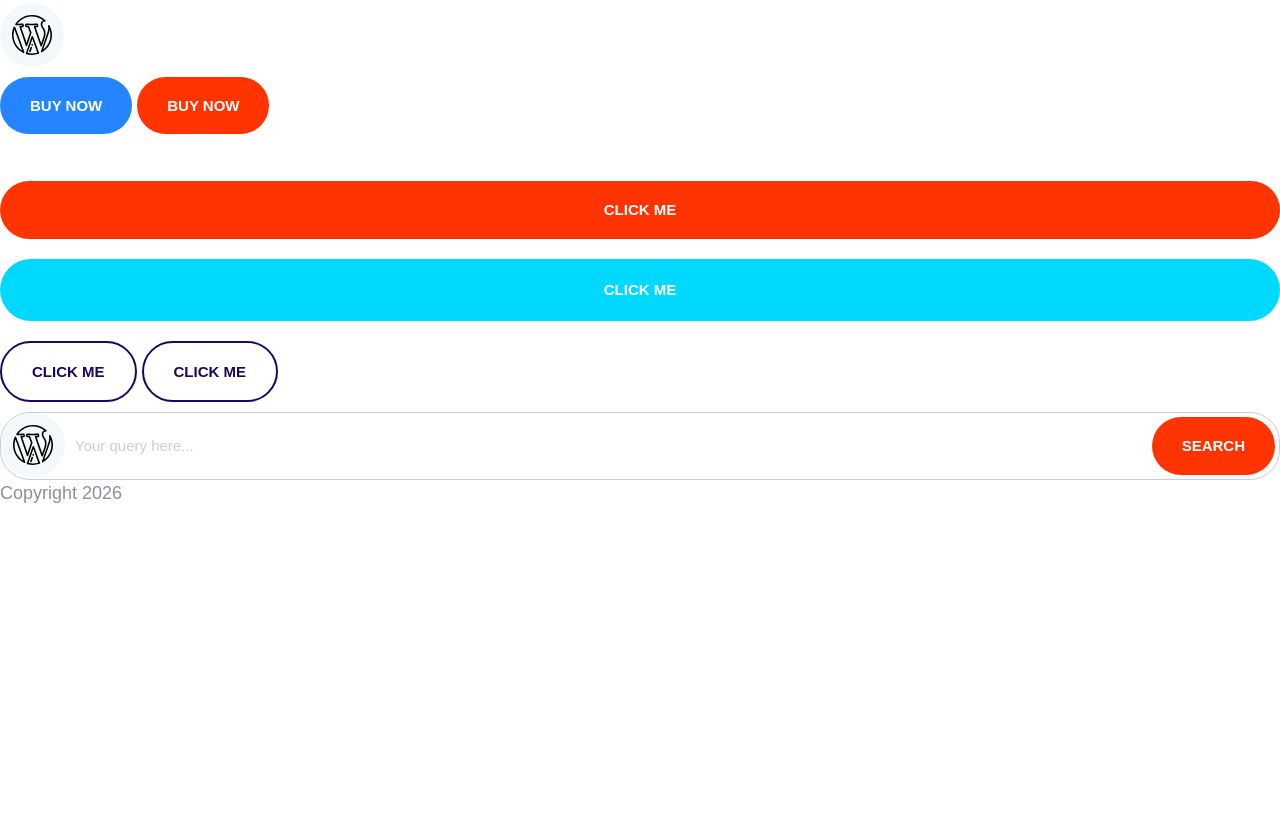
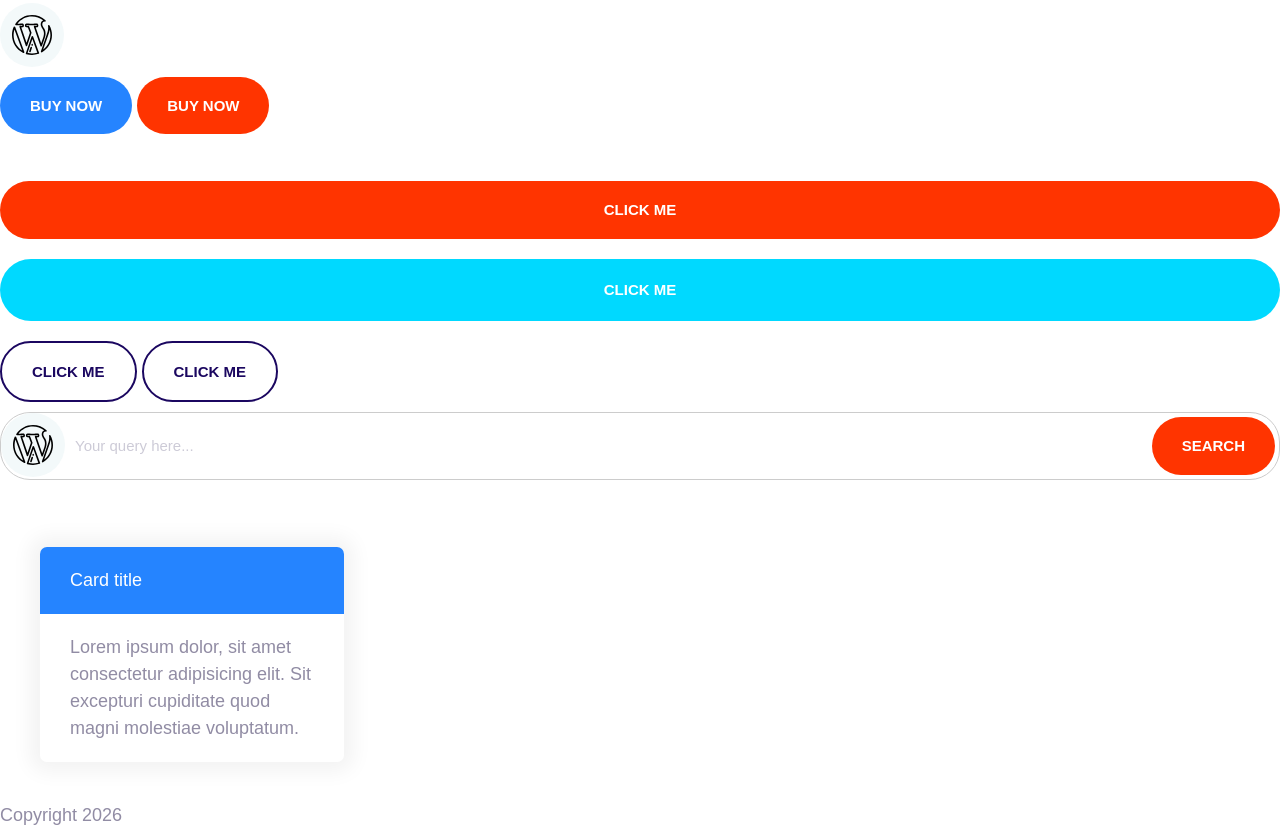
Before and after one commit to hebersandoval/eclipse, an Eleventy site: page src/home-2.njk in a window 1280 px wide. Shown: the part 434-1263 px from the top of the page. Before the commit the page ends 941 px from the top, so only its background shows below. Built offline with nearby package versions, Linux system fonts and the light colour scheme; Eleventy itself is replaced by a stand-in of ours; files that its build step writes are made by us from their sources.

Commit message:
Defined card component.

```diff
--- a/assets/css/styles-2.css
+++ b/assets/css/styles-2.css
@@ -277,3 +277,25 @@ a {
         font-size: 1.5rem;
     }
 }
+
+/* Cards */
+.card {
+    border-radius: 7px;
+    box-shadow: 0 0 20px 10px #f3f3f3;
+    overflow: hidden;
+}
+
+.card__header,
+.card__body {
+    padding: 2rem 3rem;
+}
+
+.card--primary .card__header {
+    background: var(--color-primary);
+    color: #fff;
+}
+
+.card--secondary .card__header {
+    background: var(--color-secondary);
+    color: #fff;
+}
--- a/src/home-2.njk
+++ b/src/home-2.njk
@@ -69,3 +69,14 @@ pageId: home-2
     <input class="input" type="text" placeholder="Your query here...">
     <button class="btn btn--accent">Search</button>
 </div>
+
+<br>
+
+<div style="width: 30%; padding: 4rem;">
+    <div class="card card--primary">
+        <header class="card__header">Card title</header>
+        <div class="card__body">
+            Lorem ipsum dolor, sit amet consectetur adipisicing elit. Sit excepturi cupiditate quod magni molestiae voluptatum.
+        </div>
+    </div>
+</div>
```
Also changed, not shown: src/_templates/components.html (+21 -0 lines).
